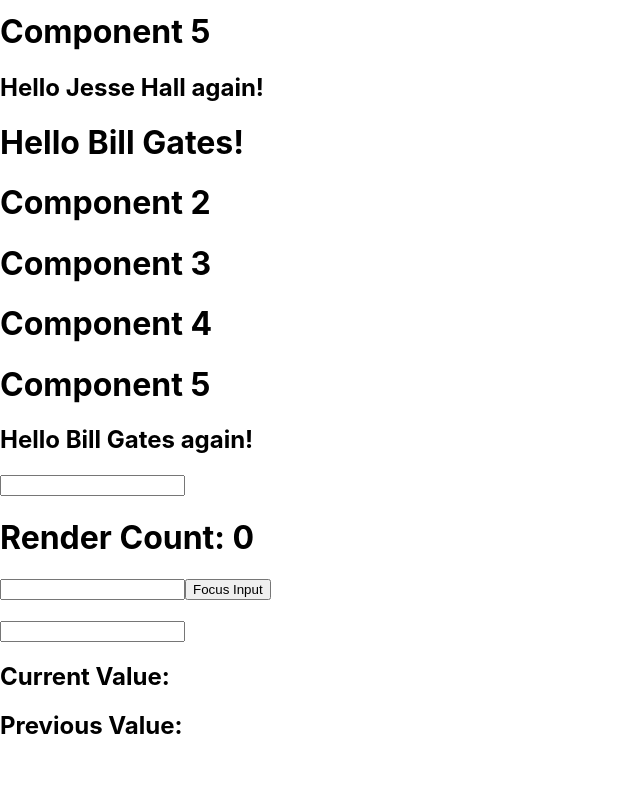
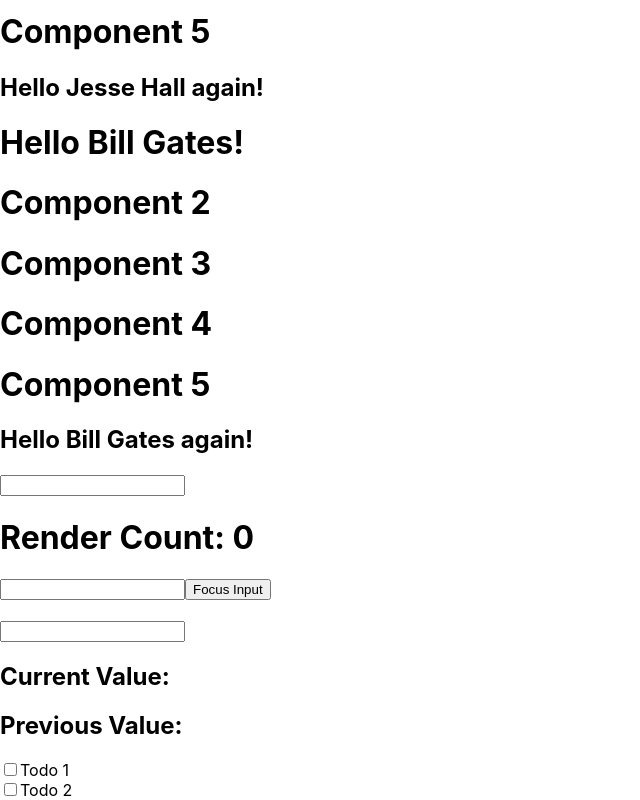
Before and after one commit to LD0315/reactHooks, a React (Create React App) app: page / in a window 1280 px wide. Shown: the part 1013-1813 px from the top of the page, without its empty margins (0-640 px from the left). Before the commit the page ends 1773 px from the top, so only its background shows below. Built offline with nearby package versions, Linux system fonts and the light colour scheme.

Commit message:
update usereducer

```diff
--- a/src/App.js
+++ b/src/App.js
@@ -5,6 +5,7 @@ import UseContextDemo2 from './components/UseContext/UseContextDemo2'
 import UseEffectDemo from './components/UseEffect/UseEffectDemo'
 import UseEffectDemo2 from './components/UseEffect/UseEffectDemo2'
 import UseEffectDemo3 from './components/UseEffect/UseEffectDemo3'
+import UseReducerDemo from './components/UseReducer/UseReducerDemo'
 import UseRefDemo from './components/UseRef/UseRefDemo'
 import UseStateDemo from './components/UseState/UseStateDemo'
 import UseStateDemo2 from './components/UseState/UseStateDemo2'
@@ -21,6 +22,7 @@ export default function App()  {
       <UseContextDemo />
       <UseContextDemo2 />
       <UseRefDemo />
+      <UseReducerDemo />
     </>
   )
 }
--- /dev/null
+++ b/src/components/UseReducer/UseReducerDemo.jsx
@@ -0,0 +1,63 @@
+import { useReducer } from "react";
+
+const initialTodos = [
+  {
+    id: 1,
+    title: "Todo 1",
+    complete: false,
+  },
+  {
+    id: 2,
+    title: "Todo 2",
+    complete: false,
+  },
+];
+
+const reducer = (state, action) => {
+  switch (action.type) {
+    case "COMPLETE":
+      return state.map((todo) => {
+        if (todo.id === action.id) {
+          return { ...todo, complete: !todo.complete };
+        } else {
+          return todo;
+        }
+      });
+    default:
+      return state;
+  }
+};
+
+// The useReducer Hook accepts two arguments. useReducer(<reducer>, <initialState>)
+// The reducer function contains your custom state logic and the initialState can be
+// a simple value but generally will contain an object.
+// The useReducer Hook returns the current stateand a dispatchmethod.
+function UseReducerDemo() {
+  const [todos, dispatch] = useReducer(reducer, initialTodos);
+
+  // This is just the logic to keep track of the todo complete status.
+  // All of the logic to add, delete, and complete a todo could be contained
+  // within a single useReducer Hook by adding more actions.
+  const handleComplete = (todo) => {
+    dispatch({ type: "COMPLETE", id: todo.id });
+  };
+
+  return (
+    <>
+      {todos.map((todo) => (
+        <div key={todo.id}>
+          <label>
+            <input
+              type="checkbox"
+              checked={todo.complete}
+              onChange={() => handleComplete(todo)}
+            />
+            {todo.title}
+          </label>
+        </div>
+      ))}
+    </>
+  );
+}
+
+export default UseReducerDemo
```
